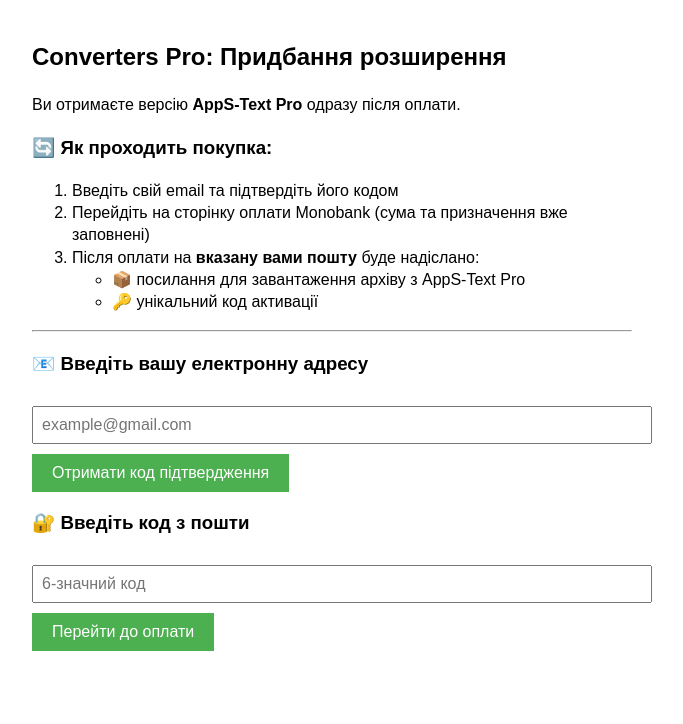
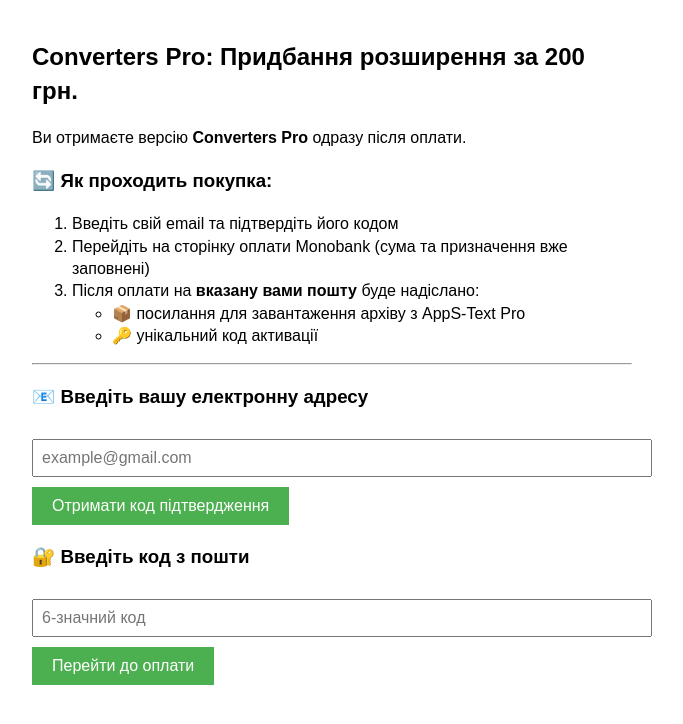
Before and after one commit to Borisandmarina/apps-text-pages, a plain HTML site: page index.html in a window 1280 px wide. Shown: the whole page, without its empty margins (308-991 px from the left). Drawn offline with Linux system fonts and the light colour scheme.

Commit message:
Update index.html

```diff
--- a/index.html
+++ b/index.html
@@ -35,10 +35,10 @@
 </head>
 <body>
 
-<h2>Converters Pro: Придбання розширення</h2>
+<h2>Converters Pro: Придбання розширення за 200 грн.</h2>
 
 <p>
-  Ви отримаєте версію <strong>AppS-Text Pro</strong> одразу після оплати.
+  Ви отримаєте версію <strong>Converters Pro</strong> одразу після оплати.
 </p>
 
 <h3>🔄 Як проходить покупка:</h3>
```
